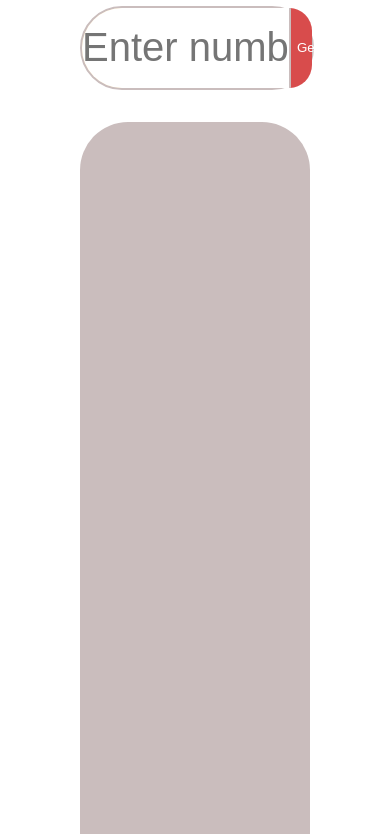
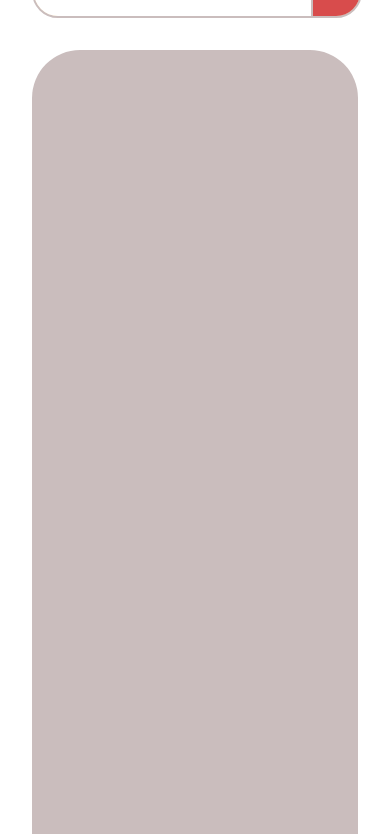
Before and after one commit to salim0986/paratextgenerator-advance, a plain HTML site: page index.html in a window 390 px wide. Shown: the part 117-951 px from the top of the page. Drawn offline with Linux system fonts and the light colour scheme.

Commit message:
Update styles.css

```diff
--- a/styles.css
+++ b/styles.css
@@ -87,6 +87,22 @@ h1{
 button:hover{
     background-color: rgb(228, 130, 130);
 }
+@media (max-width:810px) {
+    body{
+    margin: 0 2rem;
+    }
+
+    .genContainer{
+        height: 3rem;
+    }
+    .genContainer>input{
+        width: 85%;
+        font-size: 1.5rem;
+    }
+    .genContainer>button{
+        width: 15%;
+    }
+}
 
 input::-webkit-outer-spin-button,
 input::-webkit-inner-spin-button {
```
